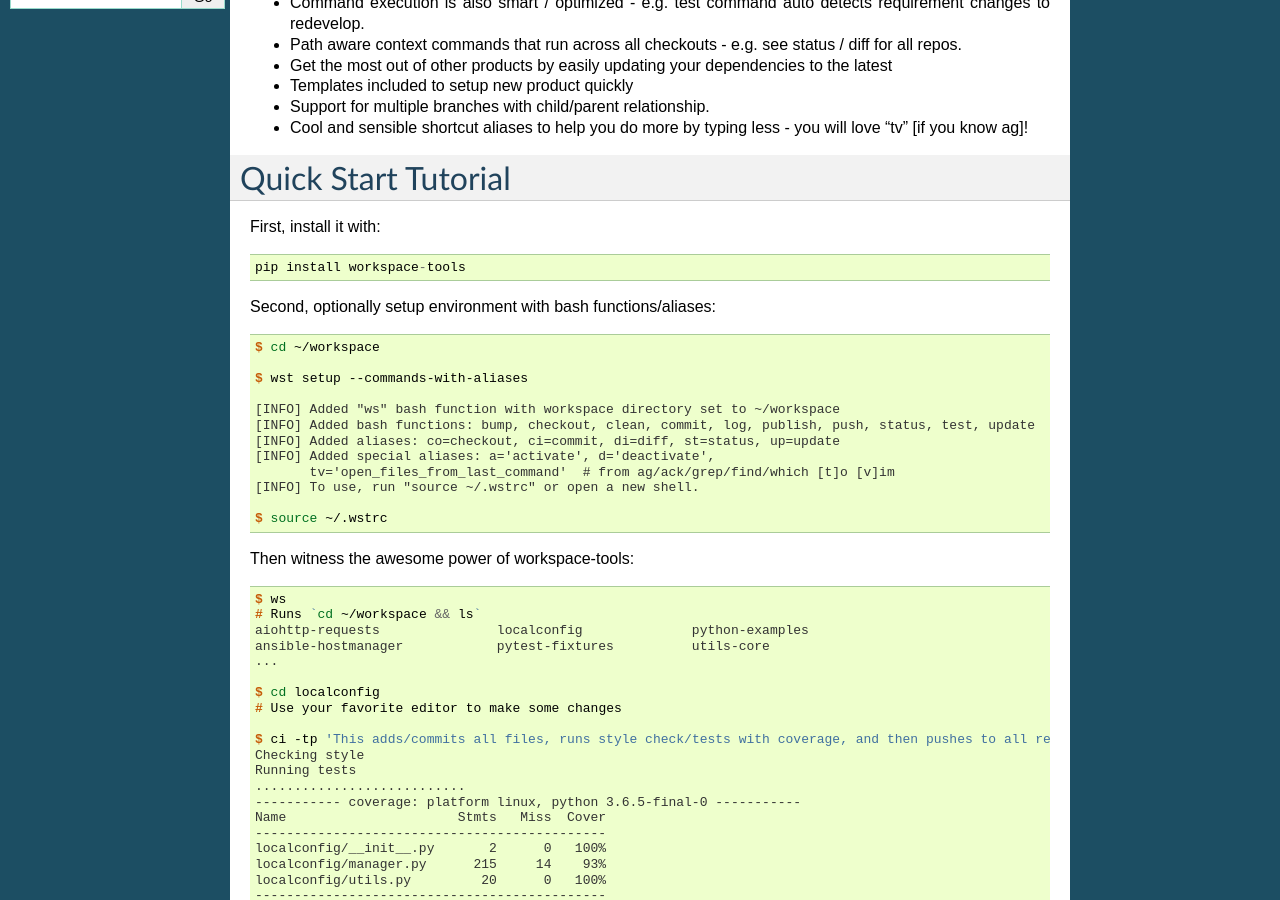
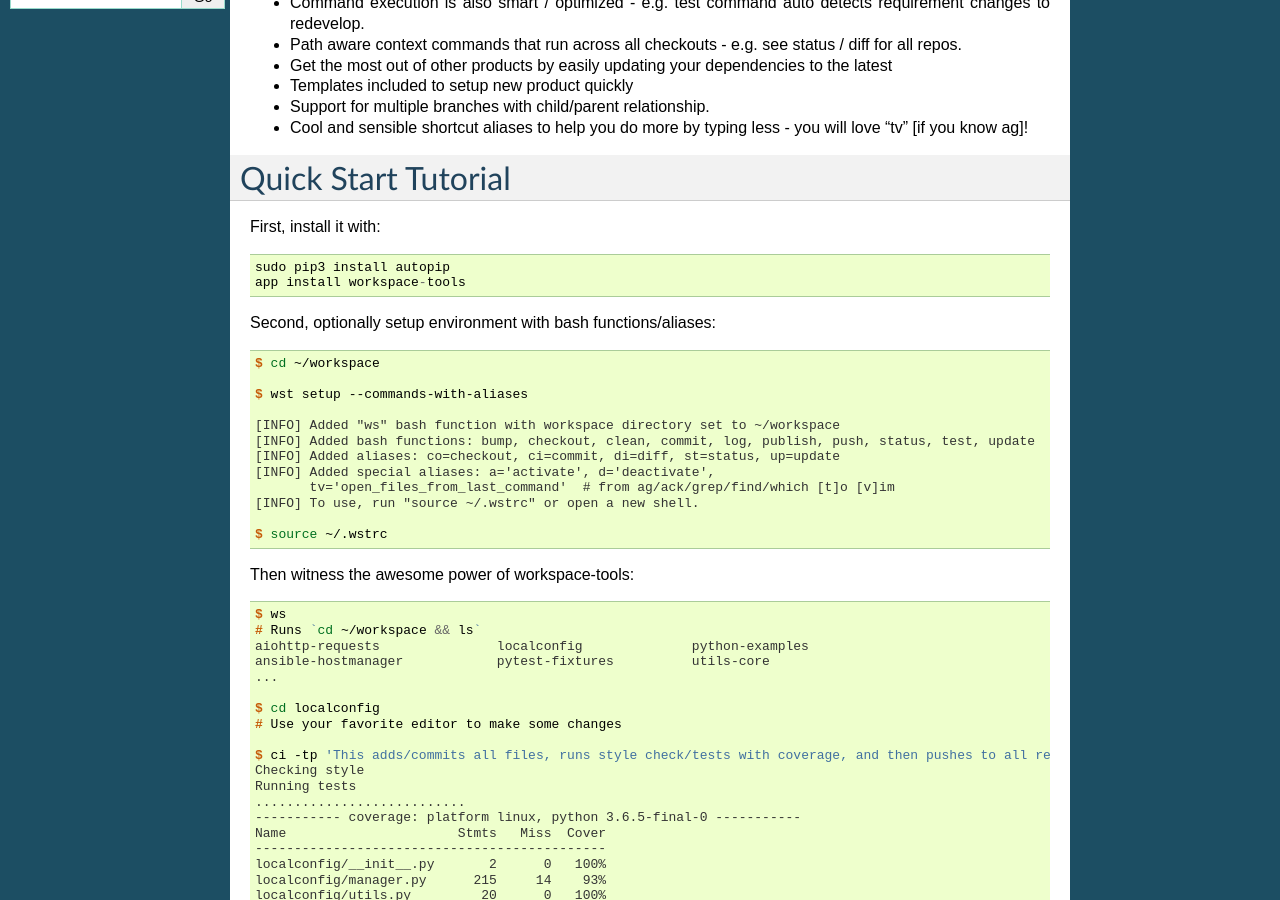
Before and after one commit to maxzheng/workspace-tools, a Sphinx documentation site: the page built from docs/README.rst, in a window 1280 px wide and 900 px high, scrolled down 380 px. Built offline with Sphinx 7.4.7, drawn with Linux system fonts in a browser that asks for light colours.

Commit message:
Use autopip and update setup

```diff
--- a/docs/README.rst
+++ b/docs/README.rst
@@ -28,7 +28,8 @@
 
 First, install it with::
 
-    pip install workspace-tools
+    sudo pip3 install autopip
+    app install workspace-tools
 
 Second, optionally setup environment with bash functions/aliases:
 
```
Also changed, not shown: 3 other files.
